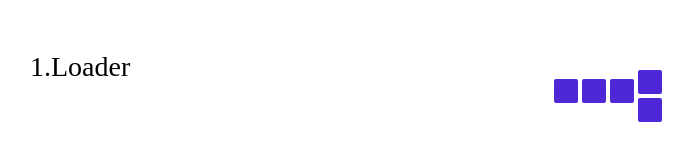
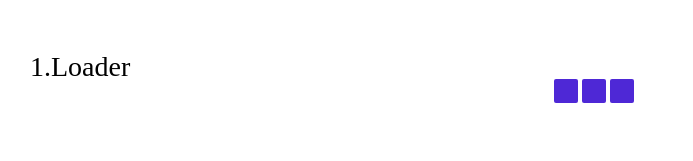
Before and after one commit to heebp/advanced-workflow-test, a plain HTML site: page index.html in a window 1280 px wide. Shown: the part 317-478 px from the top of the page, without its empty margins (294-987 px from the left). Drawn offline with Linux system fonts and the light colour scheme.

Commit message:
Loader 컴포넌트 구현

```diff
--- a/index.html
+++ b/index.html
@@ -17,8 +17,6 @@
                 <div id="box1"></div>
                 <div id="box2"></div>
                 <div id="box3"></div>
-                <div id="box4"></div>
-                <div id="box5"></div>
             </div>
         </div>
     </div>
```
